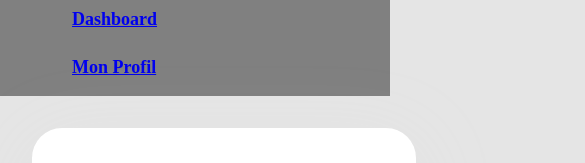
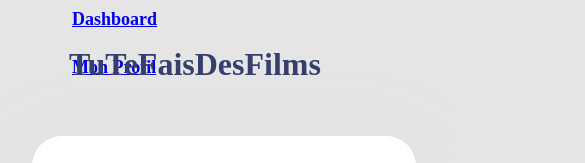
Before and after one commit to verilito/ProjetWeb, a React (Create React App) app in the folder frontend/: page / in a window 390 px wide. Shown: the top 163 px of the page, 585 px wide, since content can reach past the window. Built offline with nearby package versions, Linux system fonts and the light colour scheme; no server answers.

Commit message:
PROJET FINAL

```diff
--- a/frontend/src/components/InitialComponent.js
+++ b/frontend/src/components/InitialComponent.js
@@ -18,7 +18,7 @@ function InitialComponent() {
                 <Navigation />
 
 
-                <h1 id="dash">Dashboard</h1>
+                <h1 id="dash">TuTeFaisDesFilms</h1>
 
             </div>
             <main id="dashboard">
--- a/frontend/src/styles/dashboard_style.css
+++ b/frontend/src/styles/dashboard_style.css
@@ -6,10 +6,13 @@
   flex-direction: column;
   width: 100%;
 }
+/*
 #tete{
   background-color: gray;
   height: 6em;
-}
+  background-color: rgba(255, 255, 255, 0.5);
+  box-shadow: 5px 5px 2px 1px rgba(0, 0, 0, .1);
+} */
 
 #navi{
   display: flex;
@@ -38,7 +41,7 @@ align-items: center;
 text-align: center;
 }
 #dash{
-  margin-left: 20em;
+  text-align: center;
   margin-top: -1em;
 }
 
@@ -49,21 +52,22 @@ text-align: center;
   /*flex-wrap: wrap; */
 }
 
+
 @media (max-width: 800px) {
   #dashboard {
     flex-direction: column;
   }
   #infosDernierFilmAdd{
-    flex-direction: column;
+    display: block;
   }
   #dernierFilmAdd{
-    flex-direction: column;
+    display: block;
   }
   #favoris_note{
-    flex-direction: column;
+    display: block;
   }
   #favoris_note_affiche{
-    flex-direction: column;
+    display: block;
   }
 }
 
```
